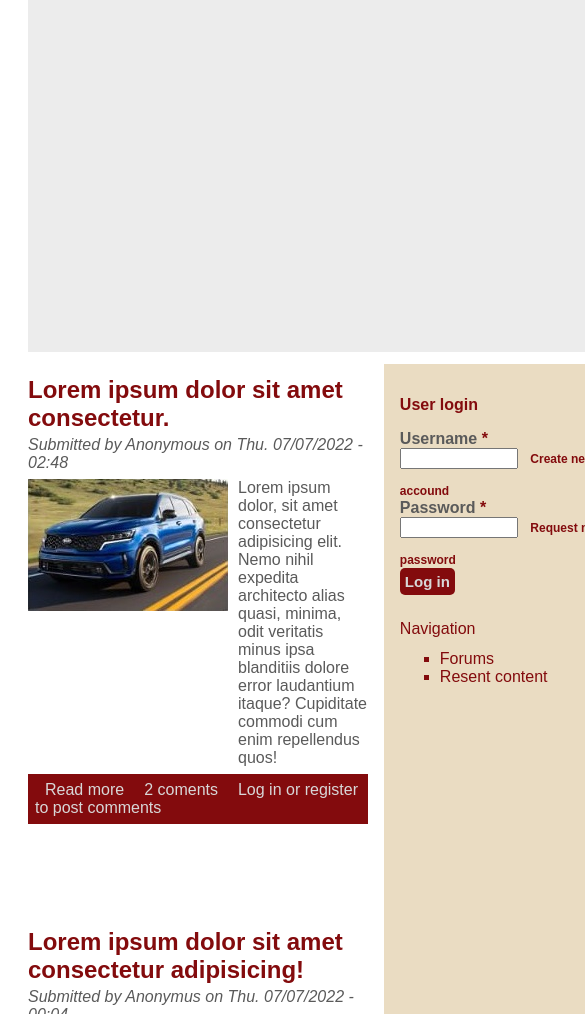
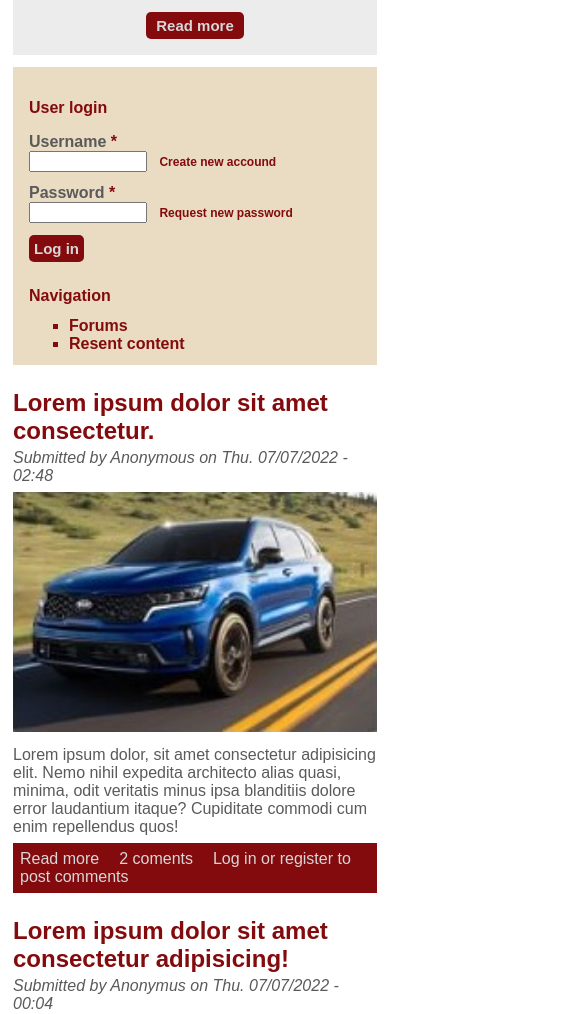
Before and after one commit to SerhiiHats/Homework-1-html-css-advanced, a plain HTML site: page task4/index.html in a window 390 px wide. Shown: the part 196-1210 px from the top of the page, 585 px wide, since content can reach past the window. Drawn offline with Linux system fonts and the light colour scheme.

Commit message:
add adaptive layout at task4

```diff
--- a/task4/style/style.css
+++ b/task4/style/style.css
@@ -2,7 +2,7 @@
     font-family: Arial, Helvetica, sans-serif;
     display: grid;
     grid-template-columns: 3fr minmax(240px, 1fr);
-    grid-template-rows: repeat(4, 1fr);
+    grid-template-rows: minmax(1fr, 300px) repeat(3, 2fr);
     grid-template-areas:
         "header header"
         "section-1 aside"
@@ -140,3 +140,47 @@ footer {
 footer span {
     margin: 0 10px;
 }
+
+@media(max-width: 640px) {
+
+    .container {
+        grid-template-columns: 1fr;
+        grid-template-rows: minmax(1fr, 300px) repeat(4, 2fr);
+        grid-template-areas:
+            "header header"
+            "aside aside"
+            "section-1 section-1"
+            "section-2 section-2"
+            "section-3 section-3";
+        column-gap: 0;
+        padding: 5px;
+    }
+
+    .aside {
+        display: grid;
+        grid-template-columns: 1fr;
+    }
+
+    nav {
+        font-weight: bold;
+    }
+
+    .card-car {
+        display: grid;
+        grid-template-columns: 1fr;
+    }
+
+    footer span:first-child {
+        margin: 0 10px 0 0;
+    }
+
+    .description {
+        grid-template-columns: 1fr;
+        padding: 0 8px;
+    }
+
+    .description p:last-child {
+        margin: 0 auto 16px;
+    }
+
+}
```
